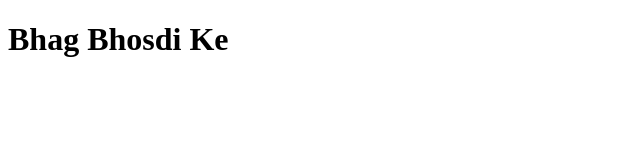
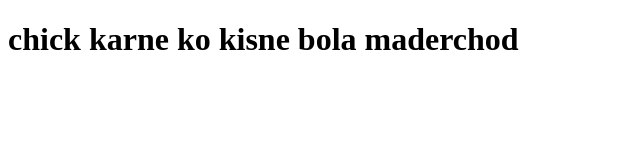
Before and after one commit to monu787898/12, a plain HTML site: page q1.html in a window 1280 px wide. Shown: the whole page, without its empty margins (0-640 px from the left). Drawn offline with Linux system fonts and the light colour scheme.

Commit message:
Update q1.html

```diff
--- a/q1.html
+++ b/q1.html
@@ -6,6 +6,6 @@
   <title>Document</title>
 </head>
 <body>
-  <h1> Bhag Bhosdi Ke </h1>
+  <h1> chick karne ko kisne bola maderchod </h1>
 </body>
 </html>
```
